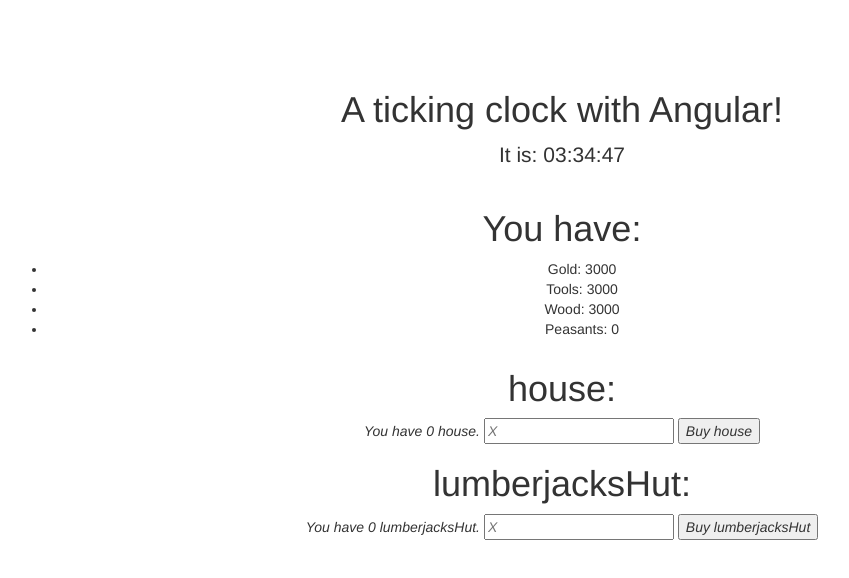
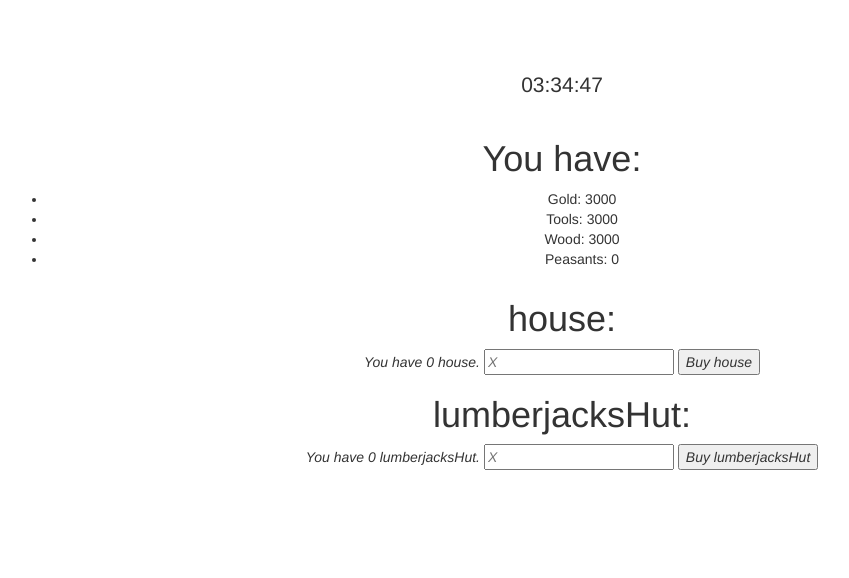
Before and after one commit to annoidle/annoidle.github.io, a website: page app/index.html in a window 1280 px wide. Shown: the whole page, without its empty margins (78-927 px from the left). Drawn offline with nearby package versions, Linux system fonts and the light colour scheme.

Commit message:
removed some text

```diff
--- a/app/views/clock/clock.html
+++ b/app/views/clock/clock.html
@@ -1,4 +1,3 @@
 <div class="col-lg-12 text-center">
-	<h1>A ticking clock with Angular!</h1>
-    <p class="lead">It is: {{clock.time | date:'HH:mm:ss'}}</p>
+    <p class="lead">{{clock.time | date:'HH:mm:ss'}}</p>
 </div>
```
